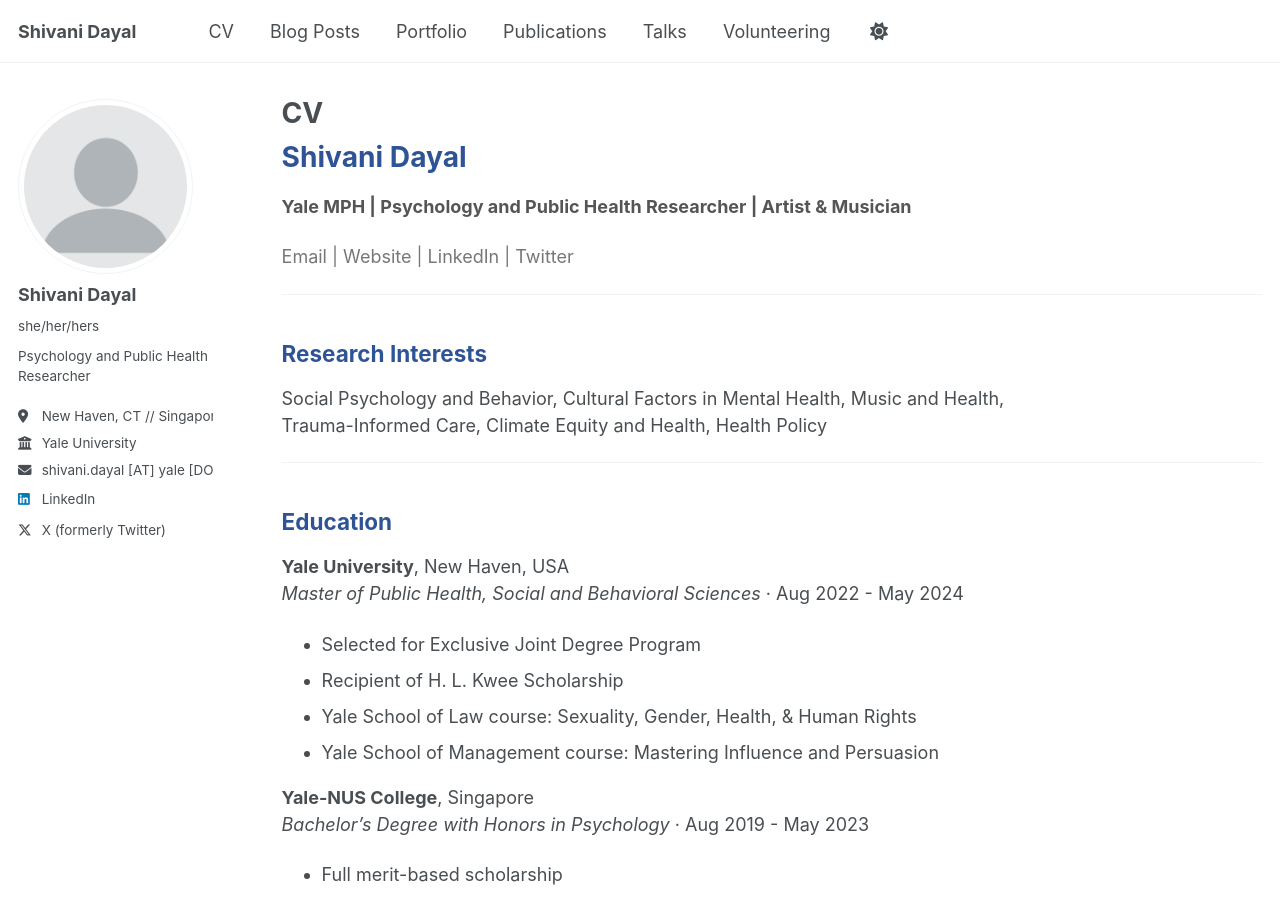
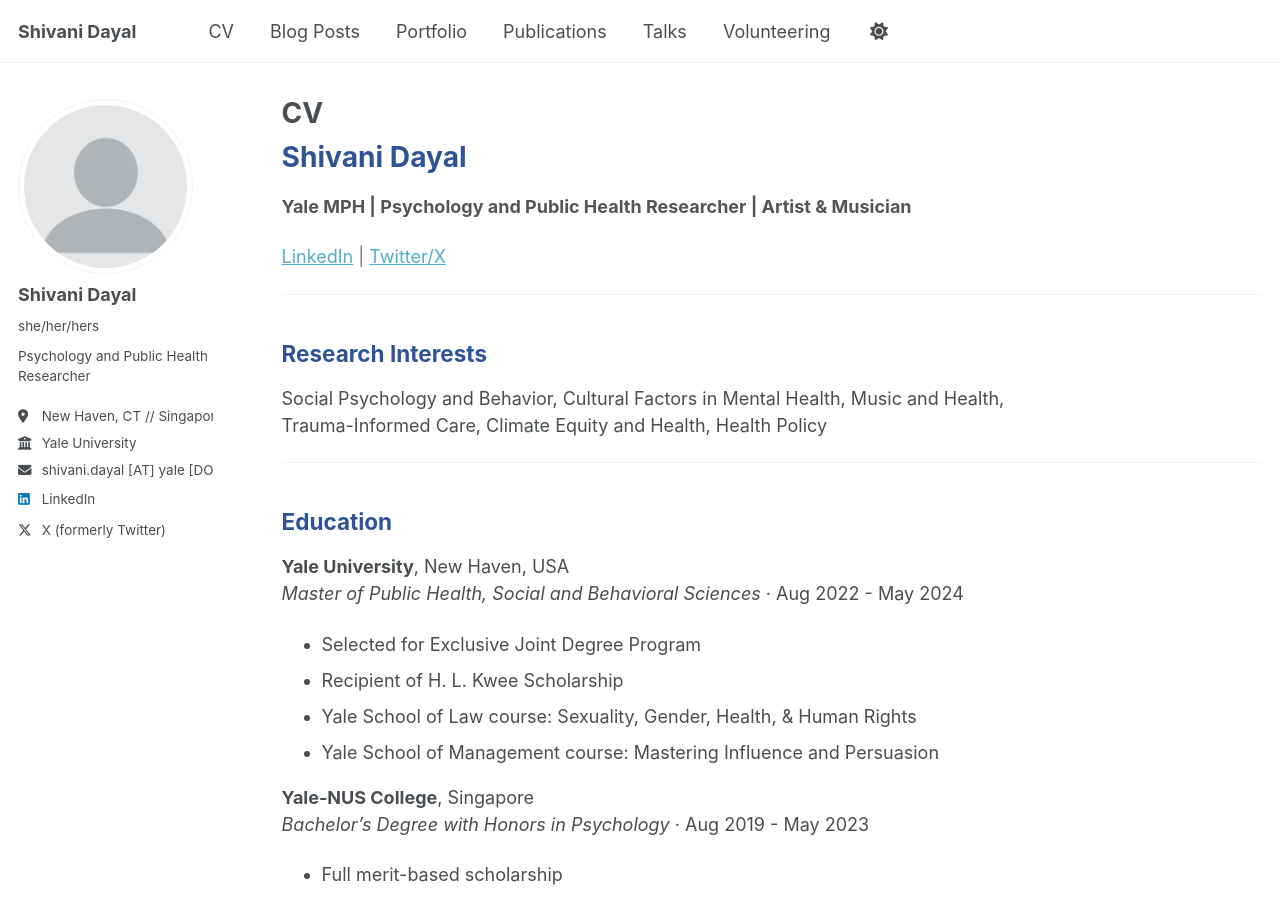
Before and after one commit to sdayal21/sdayal21.github.io, a Jekyll site: the page built from _pages/cv.md, in a window 1280 px wide and 900 px high. Built offline with Jekyll 4.4.1, drawn with Linux system fonts in a browser that asks for light colours; a script that is not in the unit is left out.

Commit message:
adding links

```diff
--- a/_pages/cv.md
+++ b/_pages/cv.md
@@ -7,7 +7,6 @@ redirect_from:
   - /resume
 ---
 
-{% include base_path %}
 # <span style="color:#2F5496;">Shivani Dayal</span>
 
 <span style="color:#555555; font-weight:bold;">
@@ -15,7 +14,7 @@ Yale MPH | Psychology and Public Health Researcher | Artist & Musician
 </span>
 
 <span style="color:#777777;">
-Email | Website | LinkedIn | Twitter
+[LinkedIn](https://www.linkedin.com/in/shivanidayal/) | [Twitter/X](https://x.com/ShivaniDayal21)
 </span>
 
 ---
```
